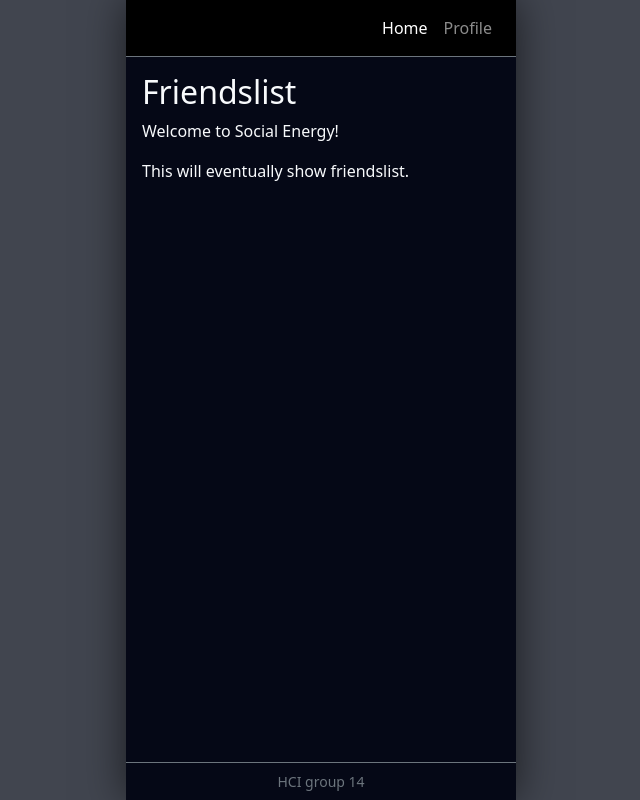
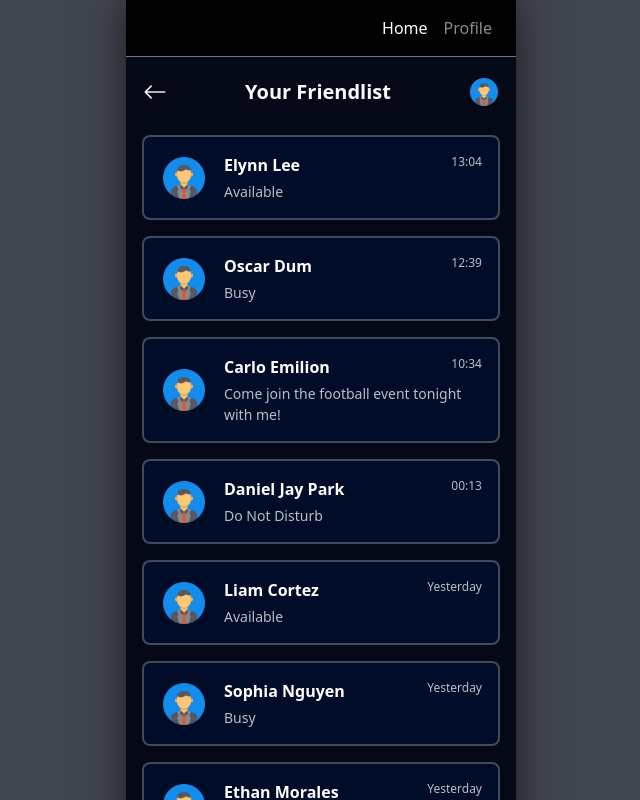
Before and after one commit to Edi218/social-energy-hifi, a React (Vite) app: page /home/friends in a window 1280 px wide. Shown: the top 800 px of the page, without its empty margins (319-959 px from the left). Built offline with nearby package versions, Linux system fonts and the light colour scheme.

Commit message:
created a new component Friend.jsx and changed the Friendslist

```diff
--- /dev/null
+++ b/src/components/Friend.jsx
@@ -0,0 +1,35 @@
+import React from 'react'
+
+export default function Friend({ name, status, message, profileImage, timestamp }) {
+  return (
+    <div
+      className="d-flex align-items-center gap-3 p-3 mb-3 rounded-3 position-relative"
+      style={{
+        background: "#010c28ff",
+        border: "2px solid rgba(255, 255, 255, 0.25)",
+      }}
+    >
+      <img
+        src={profileImage || "/images/profile.png"}
+        alt={name}
+        className="rounded-circle"
+        style={{ width: 48, height: 48, objectFit: "cover" }}
+      />
+      <div className="flex-grow-1">
+        <div className="d-flex justify-content-between align-items-start mb-1">
+          <div className="fw-bold text-white" style={{ fontSize: "1rem" }}>{name}</div>
+          {timestamp && (
+            <div className="text-light opacity-75 ms-2" style={{ fontSize: "0.75rem", whiteSpace: "nowrap" }}>
+              {timestamp}
+            </div>
+          )}
+        </div>
+        {message ? (
+          <div className="text-light opacity-75" style={{ fontSize: "0.875rem" }}>{message}</div>
+        ) : (
+          <div className="text-light opacity-75" style={{ fontSize: "0.875rem" }}>{status}</div>
+        )}
+      </div>
+    </div>
+  )
+}
--- a/src/pages/Friendslist.jsx
+++ b/src/pages/Friendslist.jsx
@@ -1,11 +1,61 @@
 import React from 'react'
+import { useNavigate } from 'react-router-dom'
+import Friend from '../components/Friend.jsx'
 
 export default function Friendslist() {
+  const navigate = useNavigate()
+
+  const friends = [
+    { name: 'Elynn Lee', status: 'Available', timestamp: '13:04' },
+    { name: 'Oscar Dum', status: 'Busy', timestamp: '12:39' },
+    { name: 'Carlo Emilion', message: 'Come join the football event tonight with me!', timestamp: '10:34' },
+    { name: 'Daniel Jay Park', status: 'Do Not Disturb', timestamp: '00:13' },
+    { name: 'Liam Cortez', status: 'Available', timestamp: 'Yesterday' },
+    { name: 'Sophia Nguyen', status: 'Busy', timestamp: 'Yesterday' },
+    { name: 'Ethan Morales', message: 'On Campus right now. Let\'s hang out!', timestamp: 'Yesterday' },
+    { name: 'Ava Becker', status: 'Available', timestamp: 'Yesterday' },
+    { name: 'Noah Tanaka', status: 'Busy', timestamp: '2 days ago' },
+    { name: 'Chloe Ricci', status: 'Available', timestamp: '2 days ago' },
+    { name: 'Mateo Alvarez', status: 'Available', timestamp: '3 days ago' },
+    { name: 'Lucas Hwang', status: 'Available', timestamp: '1 week ago' },
+    { name: 'Isabella Fontaine', status: 'Available', timestamp: '1 week ago' },
+  ]
+
   return (
     <div>
-      <h2>Friendslist</h2>
-      <p>Welcome to Social Energy!</p>
-      <p>This will eventually show friendslist.</p>
+      {/* Header */}
+      <div className="d-flex align-items-center justify-content-between mb-4">
+        <button
+          onClick={() => navigate('/home/profile')}
+          className="btn btn-link text-light p-0"
+          style={{ textDecoration: 'none' }}
+        >
+          <i className="bi bi-arrow-left" style={{ fontSize: '1.5rem' }}></i>
+        </button>
+        <h2 className="mb-0 text-center flex-grow-1" style={{ fontSize: '1.25rem', fontWeight: 'bold' }}>
+          Your Friendlist
+        </h2>
+        <img
+          src="/images/profile.png"
+          alt="Profile"
+          className="rounded-circle"
+          style={{ width: 32, height: 32, objectFit: "cover" }}
+        />
+      </div>
+
+      {/* Friends List */}
+      <div>
+        {friends.map((friend, index) => (
+          <Friend
+            key={index}
+            name={friend.name}
+            status={friend.status}
+            message={friend.message}
+            profileImage={friend.profileImage}
+            timestamp={friend.timestamp}
+          />
+        ))}
+      </div>
     </div>
-  );
+  )
 }
```
